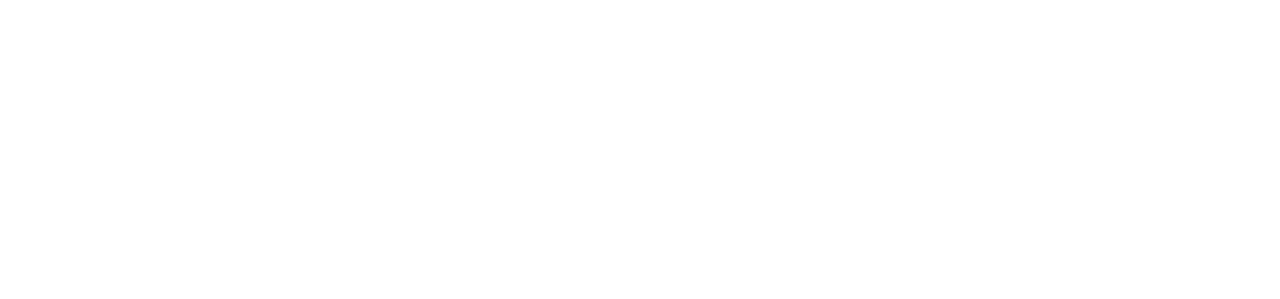
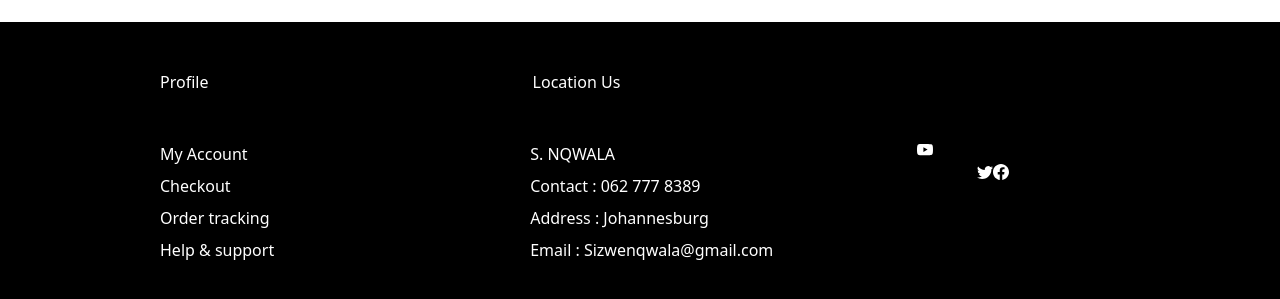
Before and after one commit to Sizwe10/future-e-commerce, a React (Create React App) app: page / in a window 1280 px wide. Shown: the part 1579-1878 px from the top of the page. Before the commit the page ends 1553 px from the top, so only its background shows below. Built offline with nearby package versions, Linux system fonts and the light colour scheme.

Commit message:
added add footer

```diff
--- a/package.json
+++ b/package.json
@@ -6,7 +6,8 @@
     "@testing-library/jest-dom": "^5.16.5",
     "@testing-library/react": "^13.4.0",
     "@testing-library/user-event": "^13.5.0",
-    "bootstrap": "^5.2.3",
+    "bootstrap": "^5.3.0-alpha3",
+    "bootstrap-icons": "^1.10.5",
     "react": "^18.2.0",
     "react-bootstrap": "^2.7.4",
     "react-dom": "^18.2.0",
--- a/src/App.js
+++ b/src/App.js
@@ -1,3 +1,4 @@
+import Footer from "./component/Footer";
 import NavHeader from "./component/NavHeader";
 import ProductCard from "./component/ProductCard";
 import Silder from "./component/Silder";
@@ -8,6 +9,7 @@
     <NavHeader />
     <Silder />
     <ProductCard />
+    <Footer />
     </div>
   );
 }
--- /dev/null
+++ b/src/component/Footer.jsx
@@ -0,0 +1,44 @@
+import React from 'react'
+
+const Footer = () => {
+  return (
+    <div className='Footer-content mt-5 py-5'>
+      <div className='footop'>
+        <span className='profile'>Profile</span>
+        <span className='LotcationUs'> Location Us</span>
+      </div>
+
+      <div className='footer'>
+        <div className='footer-heading footer-1'>
+          <a href='#'> My Account</a>
+          <a href='#'> Checkout</a>
+          <a href='#'> Order tracking</a>
+          <a href='#'> Help & support</a>
+        </div>
+
+        <div className='address'>
+          <span>S. NQWALA</span>
+          <span>Contact : 062 777 8389</span>
+          <span>Address : Johannesburg</span>
+          <span>Email : Sizwenqwala@gmail.com</span>
+        </div>
+
+        <div className='social-media'>
+          <svg xmlns="http://www.w3.org/2000/svg" width="60" height="60" fill="currentColor" class="bi bi-youtube" viewBox="0 0 60 60">
+            <path d="M8.051 1.999h.089c.822.003 4.987.033 6.11.335a2.01 2.01 0 0 1 1.415 1.42c.101.38.172.883.22 1.402l.01.104.022.26.008.104c.065.914.073 1.77.074 1.957v.075c-.001.194-.01 1.108-.082 2.06l-.008.105-.009.104c-.05.572-.124 1.14-.235 1.558a2.007 2.007 0 0 1-1.415 1.42c-1.60.312-5.569.334-6.18.335h-.142c-.309 0-1.587-.006-2.927-.052l-.17-.006-.087-.004-.171-.007-.171-.007c-1.11-.049-2.607-.128-2.654-.26a2.007 2.007 0 0 1-1.415-1.419c-.111-.417-.185-.986-.235-1.558L.09 9.82l-.008-.104A31.4 31.4 0 0 1 0 7.68v-.123c.002-.215.01-.958.064-1.778l.007-.103.003-.052.008-.104.022-.26.01-.104c.048-.519.119-1.023.22-1.402a2.007 2.007 0 0 1 1.415-1.42c.487-.13 1.544-.21 2.654-.26l.17-.007.172-.006.086-.003.171-.007A99.788 99.788 0 0 1 7.858 2h.193zM6.4 5.209v4.818l4.157-2.408L6.4 5.209z" />
+          </svg>
+
+          <svg xmlns="http://www.w3.org/2000/svg" width="16" height="16" fill="currentColor" class="bi bi-twitter" viewBox="0 0 16 16">
+            <path d="M5.026 15c6.038 0 9.341-5.003 9.341-9.334 0-.14 0-.282-.006-.422A6.685 6.685 0 0 0 16 3.542a6.658 6.658 0 0 1-1.889.518 3.301 3.301 0 0 0 1.447-1.817 6.533 6.533 0 0 1-2.087.793A3.286 3.286 0 0 0 7.875 6.03a9.325 9.325 0 0 1-6.767-3.429 3.289 3.289 0 0 0 1.018 4.382A3.323 3.323 0 0 1 .64 6.575v.045a3.288 3.288 0 0 0 2.632 3.218 3.203 3.203 0 0 1-.865.115 3.23 3.23 0 0 1-.614-.057 3.283 3.283 0 0 0 3.067 2.277A6.588 6.588 0 0 1 .78 13.58a6.32 6.32 0 0 1-.78-.045A9.344 9.344 0 0 0 5.026 15z" />
+          </svg>
+
+          <svg xmlns="http://www.w3.org/2000/svg" width="16" height="16" fill="currentColor" class="bi bi-facebook" viewBox="0 0 16 16">
+            <path d="M16 8.049c0-4.446-3.582-8.05-8-8.05C3.58 0-.002 3.603-.002 8.05c0 4.017 2.926 7.347 6.75 7.951v-5.625h-2.03V8.05H6.75V6.275c0-2.017 1.195-3.131 3.022-3.131.876 0 1.791.157 1.791.157v1.98h-1.009c-.993 0-1.303.621-1.303 1.258v1.51h2.218l-.354 2.326H9.25V16c3.824-.604 6.75-3.934 6.75-7.951z" />
+          </svg>
+        </div>
+      </div>
+    </div>
+  )
+}
+
+export default Footer
--- a/src/component/ProductCard.jsx
+++ b/src/component/ProductCard.jsx
@@ -13,7 +13,22 @@
           <Button variant="primary">Go somewhere</Button>
         </Card.Body>
       </Card>
-
+      <Card style={{ width: '18rem' }}>
+        <Card.Img src="https://images.pexels.com/photos/2584269/pexels-photo-2584269.jpeg?auto=compress&cs=tinysrgb&w=600" />
+        <Card.Body>
+          <div className='title'> Long sleeve Jacket</div>
+          <div className='price'>R2000 </div>
+          <Button variant="primary">Go somewhere</Button>
+        </Card.Body>
+      </Card>
+      <Card style={{ width: '18rem' }}>
+        <Card.Img src="https://images.pexels.com/photos/2584269/pexels-photo-2584269.jpeg?auto=compress&cs=tinysrgb&w=600" />
+        <Card.Body>
+          <div className='title'> Long sleeve Jacket</div>
+          <div className='price'>R2000 </div>
+          <Button variant="primary">Go somewhere</Button>
+        </Card.Body>
+      </Card>
       <Card style={{ width: '18rem' }}>
         <Card.Img src="https://images.pexels.com/photos/2584269/pexels-photo-2584269.jpeg?auto=compress&cs=tinysrgb&w=600" />
         <Card.Body>
@@ -23,23 +38,7 @@
         </Card.Body>
       </Card>
 
-      <Card style={{ width: '18rem' }}>
-        <Card.Img src="https://images.pexels.com/photos/2584269/pexels-photo-2584269.jpeg?auto=compress&cs=tinysrgb&w=600" />
-        <Card.Body>
-          <div className='title'> Long sleeve Jacket</div>
-          <div className='price'>R2000 </div>
-          <Button variant="primary">Go somewhere</Button>
-        </Card.Body>
-      </Card>
 
-      <Card style={{ width: '18rem' }}>
-        <Card.Img src="https://images.pexels.com/photos/2584269/pexels-photo-2584269.jpeg?auto=compress&cs=tinysrgb&w=600" />
-        <Card.Body>
-          <div className='title'> Long sleeve Jacket</div>
-          <div className='price'>R2000 </div>
-          <Button variant="primary">Go somewhere</Button>
-        </Card.Body>
-      </Card>
     </div>
   )
 }
--- a/src/index.css
+++ b/src/index.css
@@ -8,3 +8,61 @@
   justify-content: flex-end;
   margin-left: 55rem;
 }
+
+.profile{
+  padding-left: 10rem;
+}
+
+.LotcationUs {
+  padding-left: 20rem;
+}
+
+.Footer-content {
+  background-color: black;
+  padding: 4rem 0 2rem;
+  color: white;
+  display: flex;
+  flex-wrap: wrap;
+  padding-top: 1.5rem;
+  padding-bottom: 2rem;
+}
+
+.footer {
+  width: 100%;
+  height: 40vh;
+  background-color: black;
+  color: white;
+  display: flex;
+  justify-content: left;
+  flex-wrap: wrap;
+  margin: 0 auto;
+  margin-top: 3rem;
+}
+
+.footer-heading {
+  display: flex;
+  flex-direction: column;
+  margin-left: 10rem;
+}
+
+.footer-heading a {
+  color: white;
+  text-decoration: none;
+  margin-bottom: 0.5rem;
+}
+
+.address {
+  display: flex;
+  flex-direction: column;
+  margin-left: 16rem;
+}
+
+.address span {
+  color: white;
+  text-decoration: none;
+  margin-bottom: 0.5rem;
+}
+
+.social-media {
+padding-left: 9rem;
+}
```
Also changed, not shown: src/pages/HomePage.jsx (added, +11 -0 lines), 1 other file (tests, documents, lock files or other folders).
